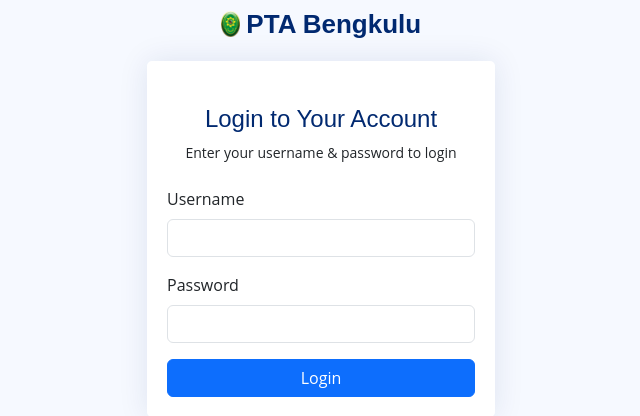
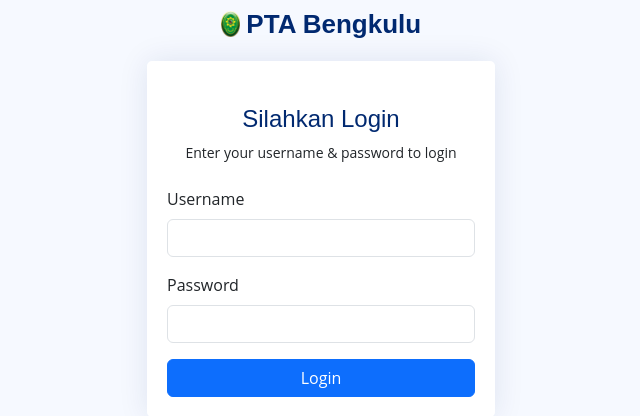
Before and after one commit to detaoktariani/TTESecretary, a CodeIgniter app: page /TTESecretary/index.php/login/index in a window 1280 px wide. Shown: the part 190-606 px from the top of the page, without its empty margins (319-959 px from the left). Run offline with CodeIgniter, Linux system fonts and the light colour scheme; some libraries are stand-ins or nearby versions.

Commit message:
tes vlogin

```diff
--- a/application/views/VLogin.php
+++ b/application/views/VLogin.php
@@ -61,7 +61,7 @@
                 <div class="card-body">
 
                   <div class="pt-4 pb-2">
-                    <h5 class="card-title text-center pb-0 fs-4">Login to Your Account</h5>
+                    <h5 class="card-title text-center pb-0 fs-4">Silahkan Login</h5>
                     <p class="text-center small">Enter your username & password to login</p>
                   </div>
 
```
